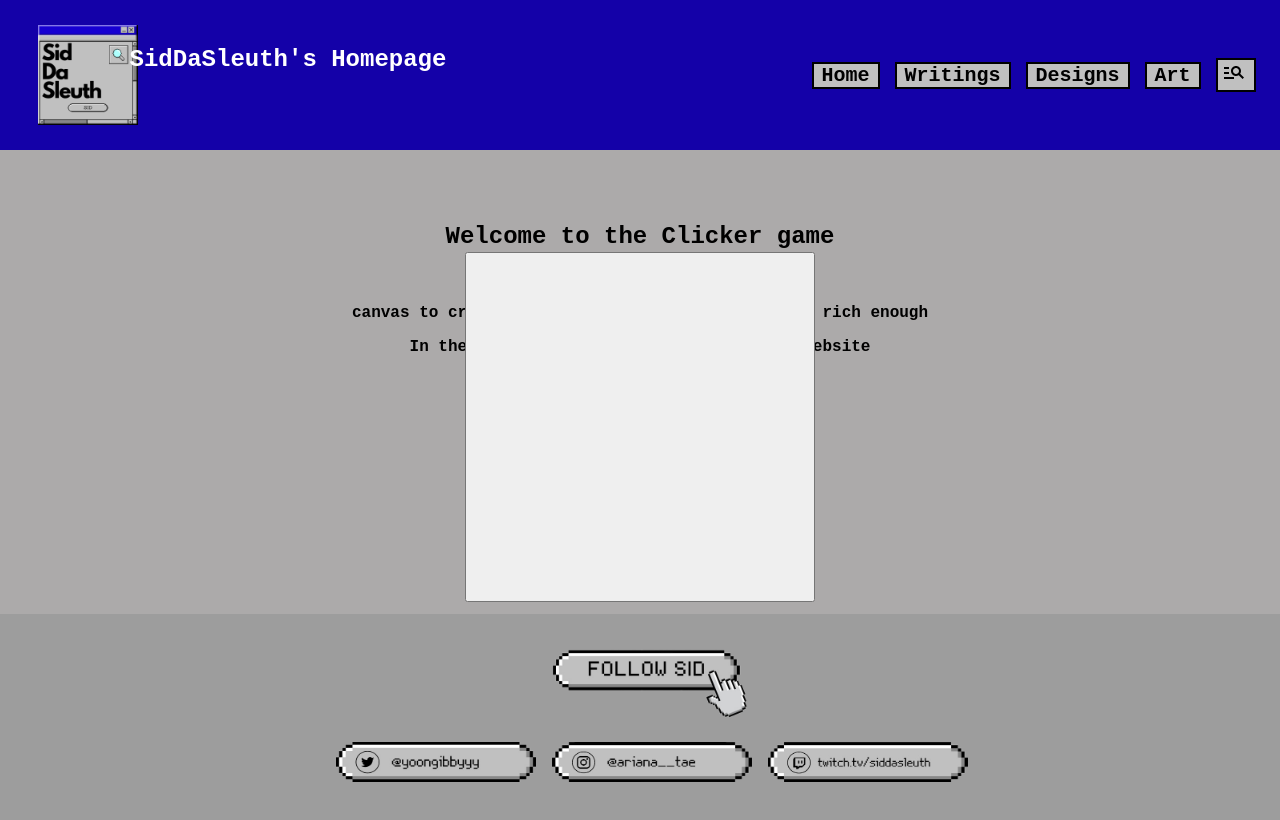
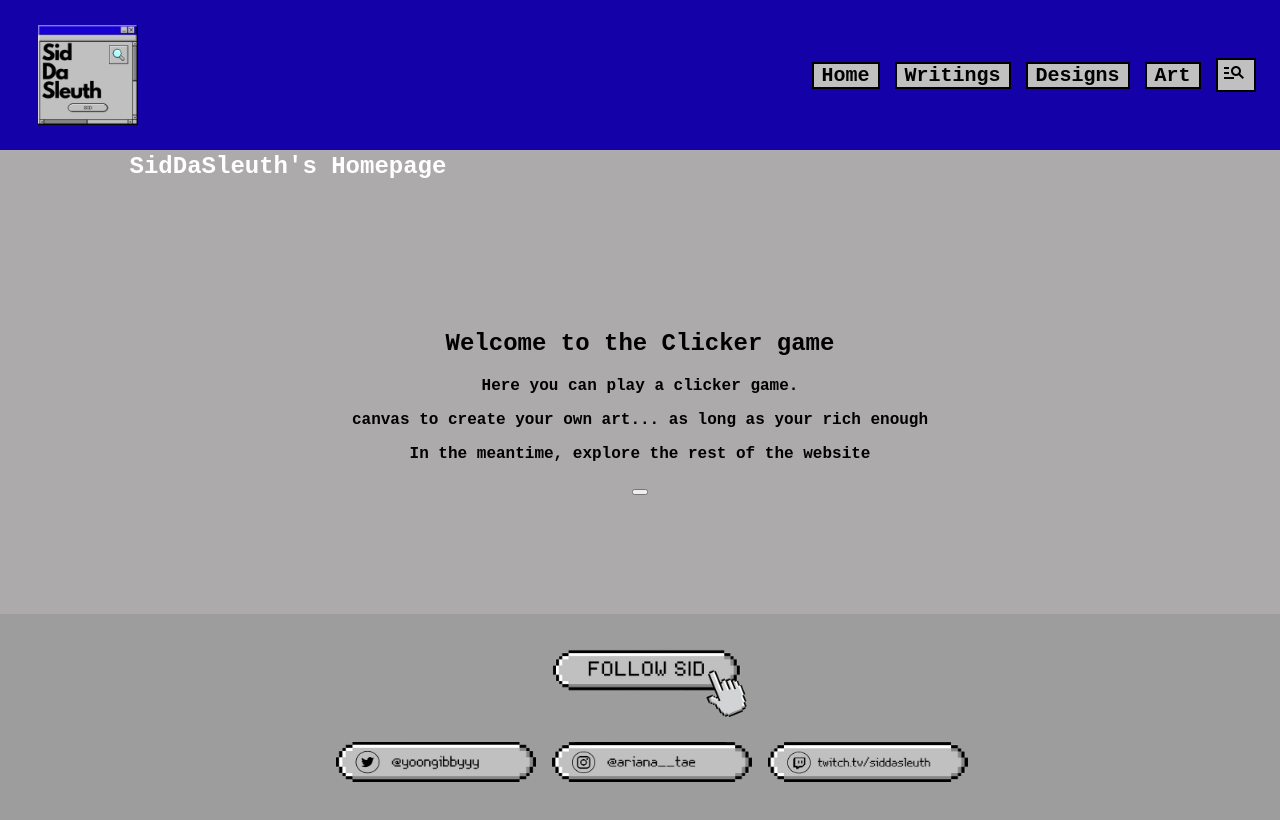
Before and after one commit to onlywoo/Assignment3_IM, a React (Create React App) app: page / in a window 1280 px wide. Shown: the top 820 px of the page. Built offline with nearby package versions, Linux system fonts and the light colour scheme.

Commit message:
adlaudbk

```diff
--- a/src/styles/Home.css
+++ b/src/styles/Home.css
@@ -23,15 +23,7 @@
     margin-top: 50px;
 }
 
-/*
-.playImg img {}
-*/
-.headerCont #Link {
-    margin: -100px;
-}
-
-
-button {
+.playImg img {
     align-items: center;
     margin-top: -120px;
     margin-bottom: -100px;
@@ -39,6 +31,10 @@ button {
     height: 350px;
 }
 
+.headerCont #Link {
+    margin: -100px;
+}
+
 button:hover {
     background-color: #9d9d9d;
 }
```
